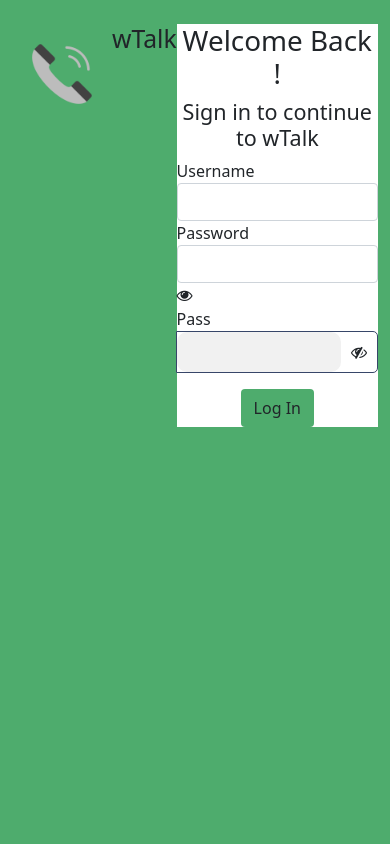
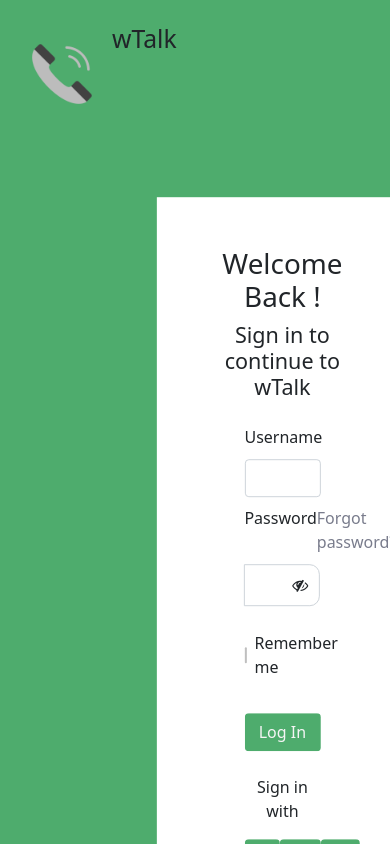
Before and after one commit to wtalk-repos/wtalk-frontend, an Angular app: page / in a window 390 px wide. Shown: the top 844 px of the page. Built offline with nearby package versions, Linux system fonts and the light colour scheme.

Commit message:
done with login styling, not responsive

```diff
--- a/src/app/app.module.ts
+++ b/src/app/app.module.ts
@@ -8,13 +8,15 @@
 import { NotFoundComponent } from './modules/auth/not-found/not-found.component';
 
 import { ReactiveFormsModule } from '@angular/forms';
+import { ForgotPasswordComponent } from './modules/auth/forgot-password/forgot-password.component';
 
 @NgModule({
   declarations: [
     AppComponent,
     LoginComponent,
     RegisterComponent,
-    NotFoundComponent
+    NotFoundComponent,
+    ForgotPasswordComponent
   ],
   imports: [
     BrowserModule,
--- /dev/null
+++ b/src/app/modules/auth/forgot-password/forgot-password.component.html
@@ -0,0 +1 @@
+<p>forgot-password works!</p>
--- /dev/null
+++ b/src/app/modules/auth/forgot-password/forgot-password.component.ts
@@ -0,0 +1,15 @@
+import { Component, OnInit } from '@angular/core';
+
+@Component({
+  selector: 'app-forgot-password',
+  templateUrl: './forgot-password.component.html',
+  styleUrls: ['./forgot-password.component.css']
+})
+export class ForgotPasswordComponent implements OnInit {
+
+  constructor() { }
+
+  ngOnInit(): void {
+  }
+
+}
--- a/src/app/modules/auth/login/login.component.css
+++ b/src/app/modules/auth/login/login.component.css
@@ -0,0 +1,67 @@
+.login-container {
+    background-color: white;
+    padding: 50px;
+    -ms-transform: translate(-8%, 20%);
+    transform: translate(-8%, 20%);
+}
+
+.login-container label,span {
+    margin: .6em 0;
+}
+
+.login-container span {
+    color: #797c8c!important;
+    cursor: pointer;
+}
+
+button {
+    flex: .3;
+}
+
+.btn-login, button {
+    background-color: #4eac6d;
+    color: whitesmoke;
+}
+
+.login-container a {
+    color: #4eac6d;
+}
+
+.input-group {
+    margin-bottom: 1rem;
+    display: flex;
+    flex-direction: column;
+}
+
+.input-icon-container {
+    display: flex;
+    flex-direction: row;
+    border: 1px solid #ced4da;
+    border-radius: 10px;
+    width: 100%;
+    outline: none;
+    background : #fff;
+    align-items : center;
+    overflow: hidden;
+}
+
+.input-icon-container input {
+    outline: none;
+    border: none;
+    background: none;
+    font-size: 1em;
+    padding: .5em;
+    color: inherit;
+    flex : auto 1 1;
+    width : 100%;
+    background : none;
+    border-radius: 10px;
+}
+
+.input-icon-container .fa {
+    padding : 10px;
+}
+
+.input-icon-container i:hover {
+    cursor: pointer;
+}
--- a/src/app/modules/auth/login/login.component.html
+++ b/src/app/modules/auth/login/login.component.html
@@ -1,86 +1,56 @@
-<div class="container-fluid mt-4 d-flex" style="background-color: #4eac6d;">
+<div class="container-fluid mt-4 d-flex">
 
     <div class="d-flex col-sm-2 col-lg-2">
         <img src="/assets/logo.png" alt="logo img" style="height: 100px; width: 100px;">
         <h2 class="text-center">wTalk</h2>
     </div>
 
-    <div class="col-sm-10 col-lg-10" style="background-color: white;">
+    <div class="col-sm-8 col-lg-8 mx-auto login-container">
 
         <div class="text-center ">
             <h1>Welcome Back !</h1>
             <h4>Sign in to continue to wTalk</h4>
        </div>
 
-       <div>
-           <form>
+       <div class="mx-auto w-50 mt-3">
+           <form class="login-container-form">
                <div class="form-group">
                    <label for="username">Username</label>
                    <input type="text" class="form-control">
                </div>
 
-               <div class="form-group password-input">
+                <div class="form-group input-group">
+                    <div class="d-flex justify-content-between">
                     <label for="password">Password</label>
-                    <div class="password-icons-container">
-                        <input type="password" class="form-control">
-                        <i class="fa fa-eye"></i>
-                        <i class="fa fa-eye-slash" aria-hidden="true" style="display: none;"></i>
+                    <span>Forgot password?</span>
+                    </div>
+                    <div class="input-icon-container">
+                        <input type="password" class="form-control"/>
+                        <i class="fa fa-eye-slash"></i>
+                        <i class="fa fa-eye" aria-hidden="true" style="display: none;"></i>
                     </div>
                 </div>
 
-                <div class="input-group">
-                    <label>Pass</label>
-                    <div class="input-icon-container">
-                        <input type="password"/>
-                        <i class="fa fa-eye-slash"></i>
-                    </div>
+                <div class="form-check d-flex align-items-center mb-4">
+                    <input type="checkbox" class="form-check-input agree-term mb-1" id="remember-me">
+                    <label class="form-check-label ms-2" for="remember-me">Remember me</label>
                 </div>
 
                 <div class="text-center">
-                    <button class="btn btn-login" style="background-color: #4eac6d;" type="submit">Log In</button>
+                    <button class="btn btn-login w-100 btn-login" type="submit">Log In</button>
                 </div>
 
            </form>
+
+           <p class="text-center pt-4">Sign in with</p>
+
+           <div class="d-flex justify-content-between">
+               <button class="btn"><i class="fa fa-facebook-f"></i></button>
+               <button class="btn"><i class="fa fa-twitter"></i></button>
+               <button class="btn"><i class="fa fa-google"></i></button>
+           </div>
+
+           <p class="text-center pt-4" style="color: #797C8C;">Don't have an account? <a href="#">Register</a></p>
        </div>
     </div>
 </div>
-
-<style>
-
-
-.input-group {
-  margin-bottom: 1rem;
-  display: flex;
-  flex-direction: column;
-}
-.input-icon-container{
-  display: flex;
-  flex-direction: row;
-  border: 1px solid #374669;
-  border-radius: 5px;
-  background : #fff;
-  align-items : center;
-  overflow: hidden;
-}
-.input-icon-container input {
-  outline: none;
-  border: none;
-  background: none;
-  font-size: 1em;
-  padding: .5em;
-  color: inherit;
-  flex : auto 1 1;
-  width : 100%;
-  background : none;
-  background-color : rgb(241, 241, 241);
-  border-radius: 10px;
-}
-
-.input-icon-container .fa{
-  padding : 10px;
-}
-
-.password-input{
-
-}
-</style>
```
Also changed, not shown: src/app/modules/auth/forgot-password/forgot-password.component.css (added), 1 other file (tests, documents, lock files or other folders).
